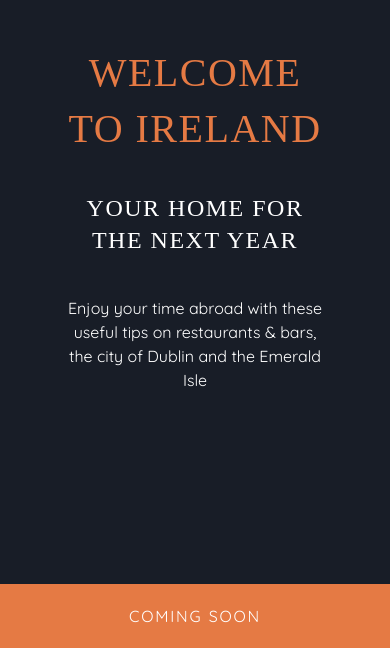
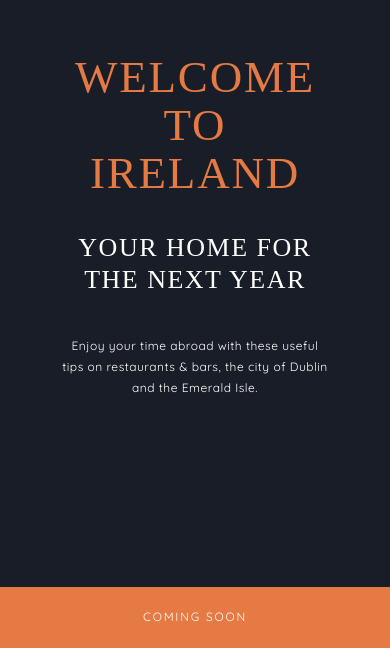
Before and after one commit to JulchenP/irish-adventure, a plain HTML site: page index.html in a window 390 px wide. Shown: the part 196-844 px from the top of the page. Drawn offline with nearby package versions, Linux system fonts and the light colour scheme; a web font is replaced by a local one.

Commit message:
css styling

```diff
--- a/index.html
+++ b/index.html
@@ -36,7 +36,7 @@
             </h2>
             <p class="heroText">
               Enjoy your time abroad with these useful tips on restaurants &
-              bars, the city of Dublin and the Emerald Isle
+              bars, the city of Dublin and the Emerald Isle.
             </p>
             <div class="banner fixed-bottom">
               <p class="soon">coming soon</p>
--- a/styles.css
+++ b/styles.css
@@ -190,27 +190,27 @@ p .hero {
 
 @media (max-width: 900px) {
   h1 {
-    font-size: 40px;
+    font-size: 45px;
     padding: 0;
     margin-bottom: 35px;
     text-align: center;
-    line-height: 3.5rem;
-    letter-spacing: 1.5px;
+    line-height: 3rem;
+    letter-spacing: 1.8px;
   }
 
   h2 {
     line-height: 2rem;
     letter-spacing: 1.5px;
-    font-size: 24px;
+    font-size: 26px;
     text-transform: uppercase;
     padding: 0;
   }
 
-  p .heroText {
-    font-size: 10px;
-    line-height: 1.5rem;
+  p {
+    font-size: 12px;
+    line-height: 1.3rem;
     letter-spacing: 0.5px;
-    padding: 15px 0;
+    margin: 0;
   }
 
   .hero {
@@ -226,7 +226,6 @@ p .hero {
     left: 0;
     min-width: 100%;
     min-height: 100%;
-
     justify-content: center;
     align-items: center;
     display: inline-flex;
```
